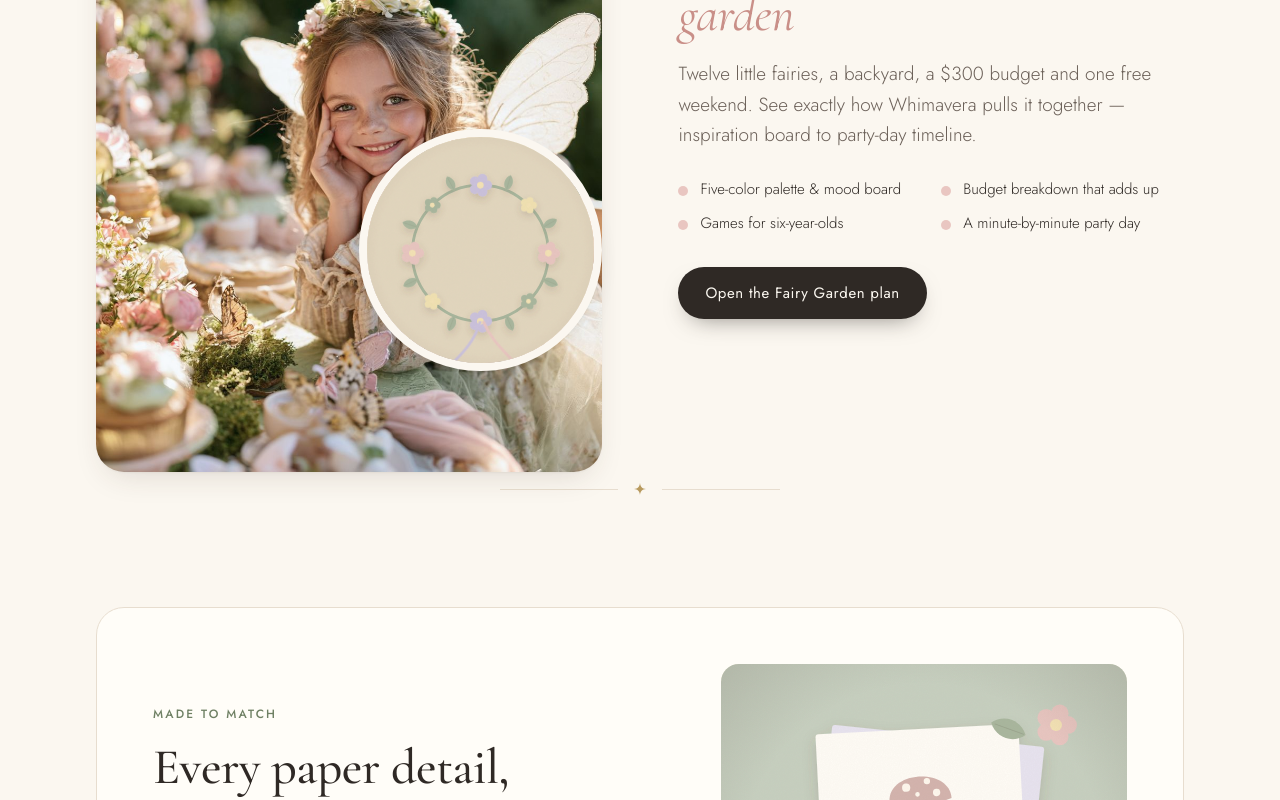
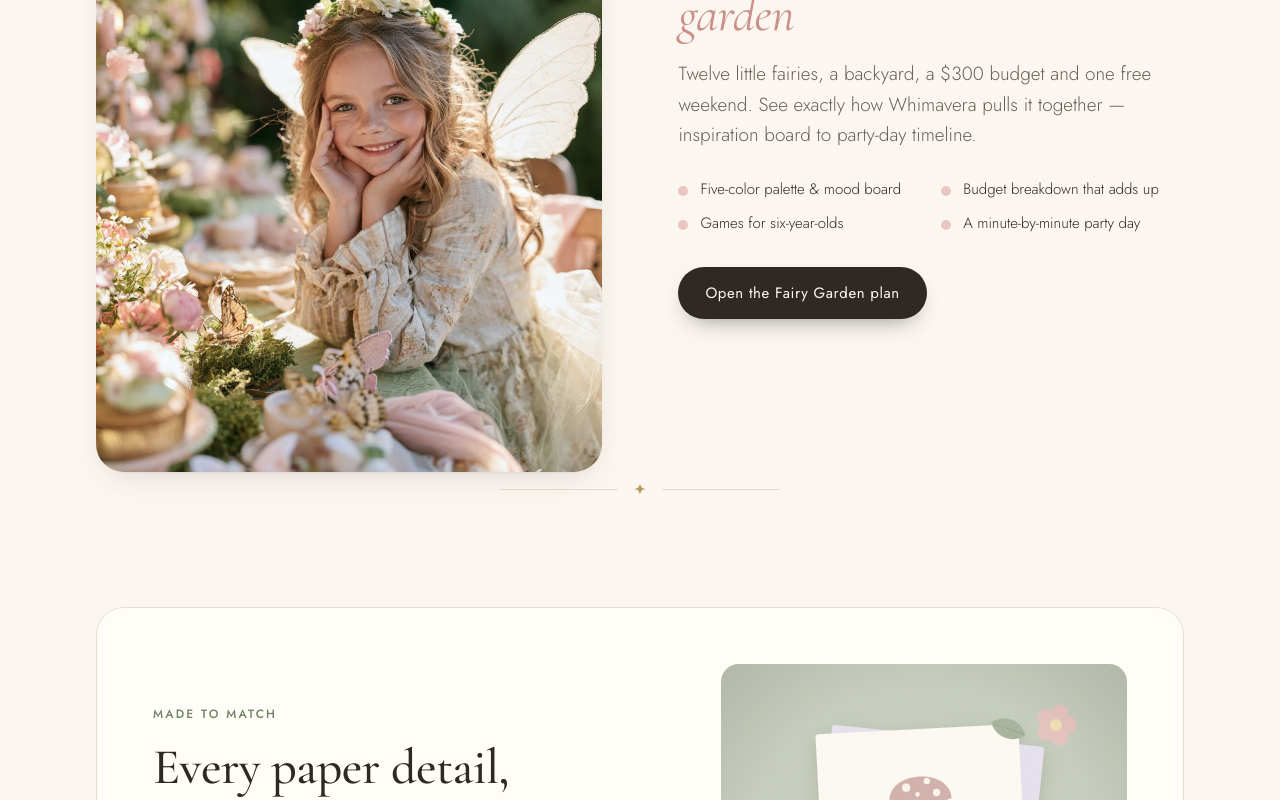
Before and after one commit to krhapner/Whimavera, a React (Vite) app: page / in a window 1280 px wide. Shown: the part 3060-3860 px from the top of the page. Built offline with nearby package versions, Linux system fonts and the light colour scheme.

Commit message:
Remove crown illustration over the Olivia example photo
Co-Authored-By: Claude Opus 5.5 <noreply@anthropic.com>
Claude-Session: https://claude.ai/code/session_01NeKHwAdEyZYRp5WNxHEHxz

```diff
--- a/src/screens/Home.jsx
+++ b/src/screens/Home.jsx
@@ -108,7 +108,6 @@ export default function Home({ eventType, onPickTheme, onShowExample }) {
       <section className="section container feature">
         <div className="feature__images">
           <Scene kind="cake" photo="fairyPortrait" palette={featured.palette} className="feature__a" alt="A smiling girl in fairy wings" />
-          <Scene kind="crown" palette={featured.palette} className="feature__b" alt="Flower crown" />
         </div>
         <div className="feature__copy">
           <Eyebrow>The example plan</Eyebrow>
--- a/src/styles/global.css
+++ b/src/styles/global.css
@@ -624,21 +624,10 @@ svg {
 }
 .feature__a {
   position: absolute;
-  inset: 0 22% 18% 0;
-  width: auto;
+  inset: 0;
+  width: 100%;
   height: auto;
   border-radius: var(--r-lg);
-  box-shadow: var(--shadow);
-}
-.feature__b {
-  position: absolute;
-  width: 48%;
-  height: auto;
-  aspect-ratio: 1;
-  right: 0;
-  bottom: 0;
-  border-radius: 50%;
-  border: 8px solid var(--ivory);
   box-shadow: var(--shadow);
 }
 .feature__list {
```
